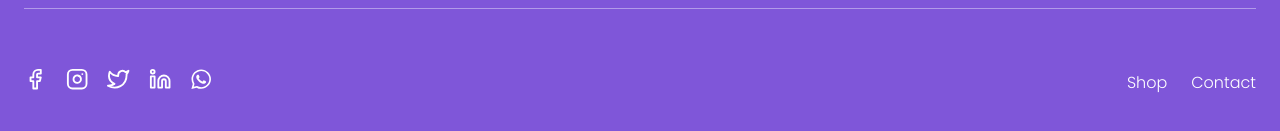
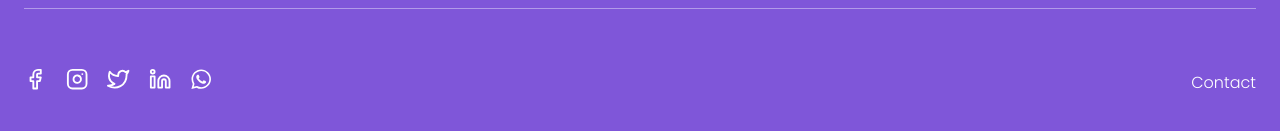
Before and after one commit to Jerry-Tekh/JohnixArts, a React (Vite) app: page / in a window 1280 px wide. Shown: the part 6304-6435 px from the top of the page. Built offline with nearby package versions, Linux system fonts and the light colour scheme.

Commit message:
removed the shop button

```diff
--- a/src/Components/Footer/Fotter.jsx
+++ b/src/Components/Footer/Fotter.jsx
@@ -51,7 +51,9 @@ const Footer = () => {
         </div>
 
         <div className={styles.links}>
-          <Link to="/shop" > <a href="#">Shop</a> </Link>
+         {/* <Link to="/shop" > <a href="#">Shop</a> </Link>*/}
+
+
           <Link to="/contact">Contact</Link>
         </div>
       </div>
```
